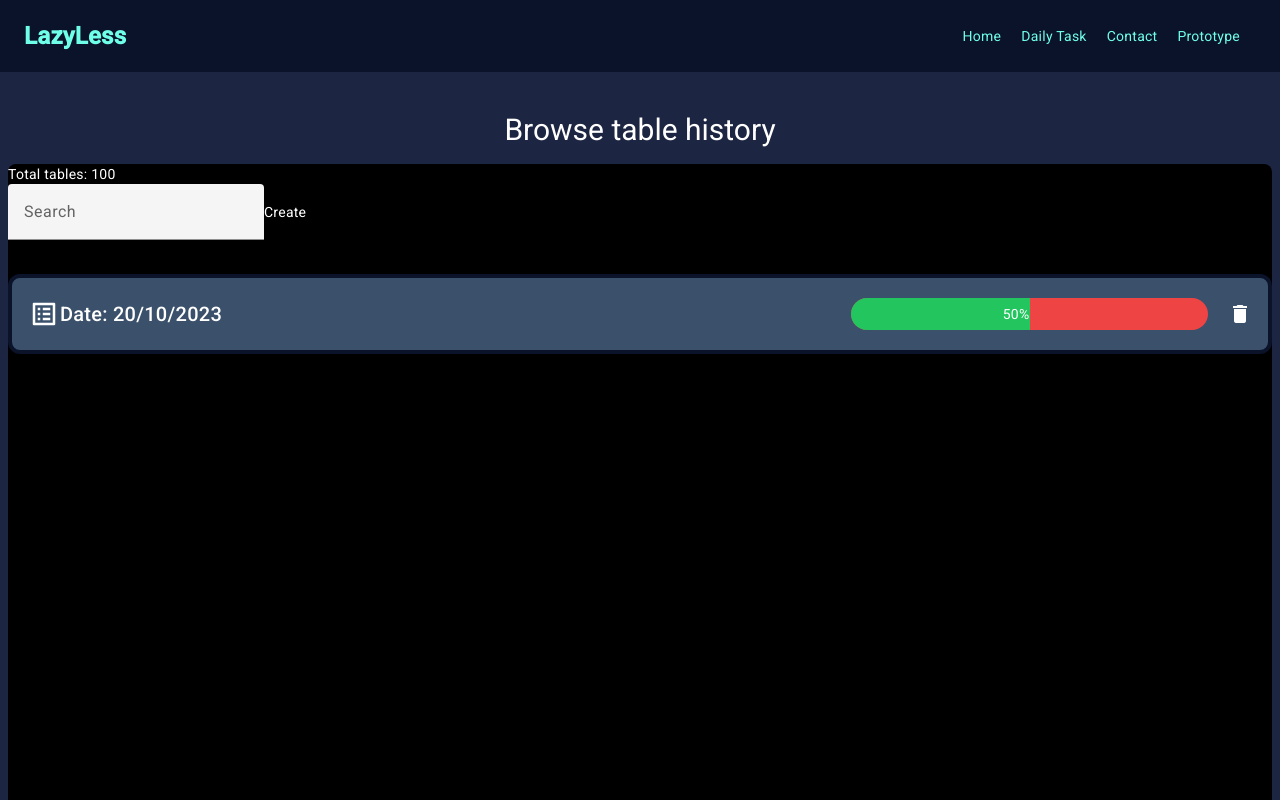
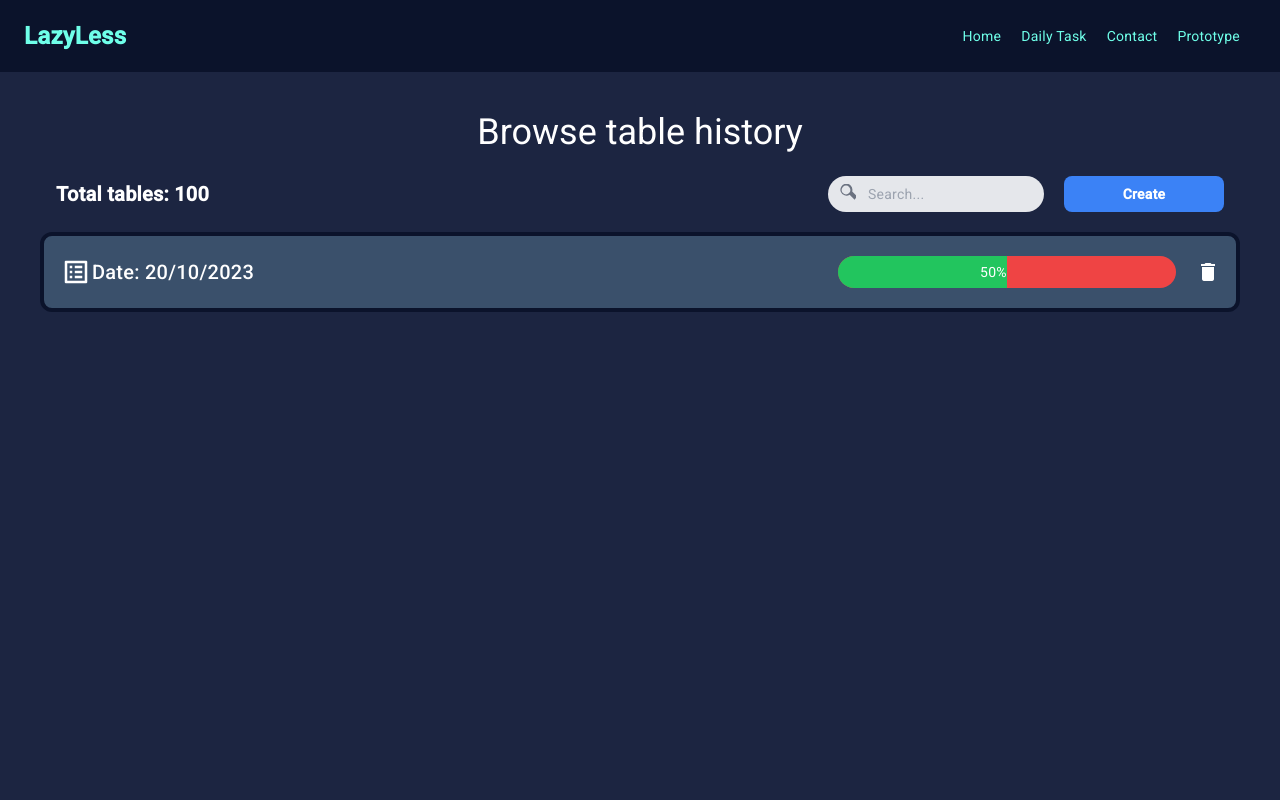
Before and after one commit to LinhNguyenLe2109/Lazyless, an Angular app: page /dailyTableHistory in a window 1280 px wide. Shown: the top 800 px of the page. Built offline with nearby package versions, Linux system fonts and the light colour scheme.

Commit message:
finished styling table header

```diff
--- a/src/app/daily-table/daily-table.component.html
+++ b/src/app/daily-table/daily-table.component.html
@@ -1,6 +1,6 @@
 <section id="dailyTableHistory" class="h-screen w-full text-white pt-10">
-    <h1 class="text-center !text-3xl">Browse table history</h1>
-    <section id="body" class="mx-2 bg-black h-full rounded-lg">
+    <h1 class="text-center !text-4xl font-bold">Browse table history</h1>
+    <section id="body" class="mx-10 h-full rounded-lg">
         <!-- header -->
         <app-table-list-nav></app-table-list-nav>
         <!-- body -->
--- a/src/app/daily-table/table-list-nav/table-list-nav.component.html
+++ b/src/app/daily-table/table-list-nav/table-list-nav.component.html
@@ -1,16 +1,33 @@
-<!-- todo -->
-<section>
-  <div>
-    <span>Total tables: 100</span>
+<section class="flex justify-between items-center py-2 px-4">
+  <div id="leftSide">
+    <div>
+      <span class="font-bold text-xl">Total tables: 100</span>
+    </div>
   </div>
-  <mat-form-field class="w-64">
-    <!-- Apply Tailwind CSS classes -->
-    <input
-      matInput
-      placeholder="Search"
-      class="border rounded px-2 py-1 w-full"
-    />
-    <!-- Apply Tailwind CSS classes -->
-  </mat-form-field>
-  <button>Create</button>
+  <div id="rightSide" class="flex items-center">
+    <div class="relative mr-5">
+      <input
+        type="text"
+        placeholder="Search..."
+        class="bg-gray-200 rounded-full py-2 px-4 pl-10 w-full"
+      />
+      <!-- search icon -->
+      <div class="absolute top-0 left-0 mt-2 ml-3">
+        <svg
+          class="fill-current pointer-events-none text-gray-500 w-4 h-4"
+          xmlns="http://www.w3.org/2000/svg"
+          viewBox="0 0 20 20"
+        >
+          <path
+            d="M18.293 19.707l-6.271-6.271A7.5 7.5 0 1115.5 7.5a7.47 7.47 0 01-.22 1.793l6.271 6.271a1 1 0 11-1.414 1.414zM7.5 13a5.5 5.5 0 100-11 5.5 5.5 0 000 11z"
+          />
+        </svg>
+      </div>
+    </div>
+    <button
+      class="bg-blue-500 hover:bg-blue-700 text-white font-bold py-2 px-4 rounded-lg w-40"
+    >
+      Create
+    </button>
+  </div>
 </section>
```
